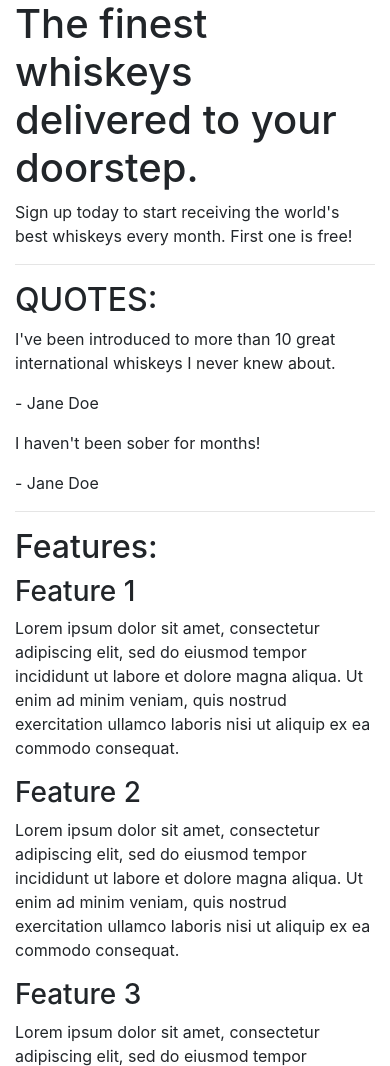
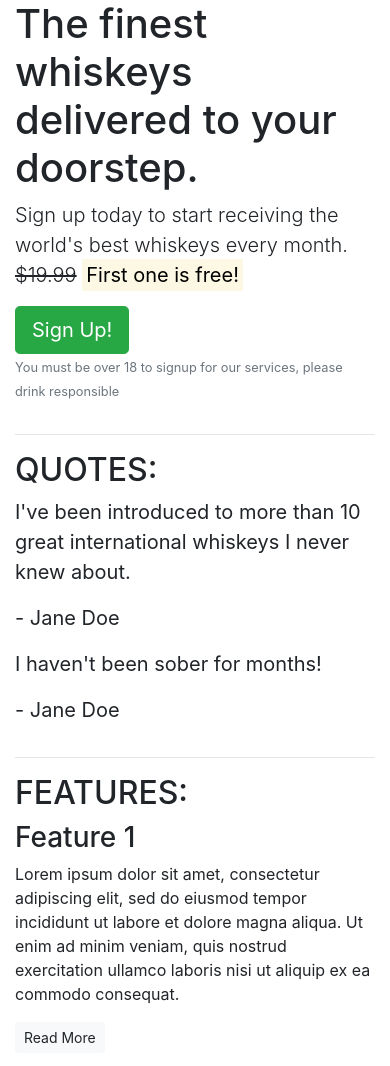
Before and after one commit to source-code88/Whiskey-drop, a plain HTML site: page index.html in a window 390 px wide. Shown: the top 1066 px of the page. Drawn offline with nearby package versions, Linux system fonts and the light colour scheme.

Commit message:
added more design so that our sit can be responsive

```diff
--- a/index.html
+++ b/index.html
@@ -11,23 +11,39 @@
 <body>
     <article class="container">
         <!-- Callout -->
+        <div class="row">
+        <div class="col-12">
         <section class="callout">
             <h1>The finest whiskeys delivered to your doorstep.</h1>
-            <p>Sign up today to start receiving the world's best whiskeys every month. First one is free!</p>
+            <p class="lead">Sign up today to start receiving the world's best whiskeys every month. <s>$19.99</s> <strong><mark>First one is free!</mark></strong></p>
+            <button class= "btn btn-success btn-lg"> Sign Up! </button>
+            <p class= "text-muted"><small> You must be over 18 to signup for our services, please drink responsible</small></p>
         </section>
+        </div>
+        </div>
         <!-- /.callout -->
         <hr>
 
         <!-- Quotes -->
         <section class="quotes">
+        <div class="row">
+        <div class="col-12">
             <h2 class="text-uppercase">Quotes:</h2>
-            <div class="quote">
+        </div>
+            </div>
+            <div class="row">
+            <div class="col-12 col-md-6">
+            <blockquote class="blockquote">
                 <p>I've been introduced to more than 10 great international whiskeys I never knew about.</p>
                 <p>- Jane Doe</p>
-            </div>
-            <div class="quote">
+                </div>
+            </blockquote>
+            <div class="col-12 col-md-6">
+            <blockquote class="blockquote">
                 <p>I haven't been sober for months!</p>
                 <p>- Jane Doe</p>
+            </blockquote>
+            </div>
             </div>
         </section>
         <!-- /.quotes -->
@@ -35,18 +51,33 @@
 
         <!-- Features -->
         <section class="features">
-            <h2>Features:</h2>
+        <div class="row">
+        <div class="col-12">
+            <h2 class="text-uppercase">Features:</h2>
+        </div>
+        </div>
+        <div class="row">
+        <div class="col-12 col-md-6 col-lg-4">
             <div class="feature">
                 <h3>Feature 1</h3>
                 <p>Lorem ipsum dolor sit amet, consectetur adipiscing elit, sed do eiusmod tempor incididunt ut labore et dolore magna aliqua. Ut enim ad minim veniam, quis nostrud exercitation ullamco laboris nisi ut aliquip ex ea commodo consequat.</p>
+                <p><a class= "btn btn-sm btn-light" href="">Read More</a></p>
             </div>
+            </div>
+            <div class="col-12 col-md-6 col-lg-4">
             <div class="feature">
                 <h3>Feature 2</h3>
                 <p>Lorem ipsum dolor sit amet, consectetur adipiscing elit, sed do eiusmod tempor incididunt ut labore et dolore magna aliqua. Ut enim ad minim veniam, quis nostrud exercitation ullamco laboris nisi ut aliquip ex ea commodo consequat.</p>
+                <p><a class= "btn btn-sm btn-light" href="">Read More</a></p>
             </div>
+            </div>
+            <div class="col-12 d-md-none d-lg-block col-lg-4">
             <div class="feature">
                 <h3>Feature 3</h3>
                 <p>Lorem ipsum dolor sit amet, consectetur adipiscing elit, sed do eiusmod tempor incididunt ut labore et dolore magna aliqua. Ut enim ad minim veniam, quis nostrud exercitation ullamco laboris nisi ut aliquip ex ea commodo consequat.</p>
+                <p><a class= "btn btn-sm btn-light" href="">Read More</a></p>
+            </div>
+            </div>
             </div>
         </section>
         <!-- /.features -->
```
